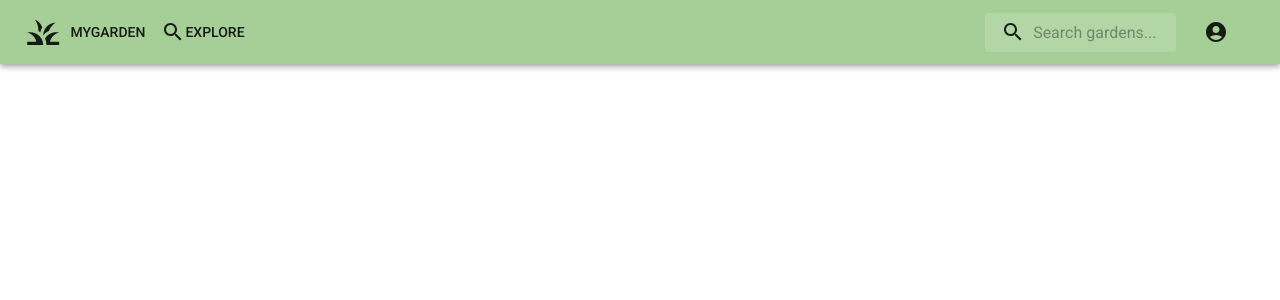
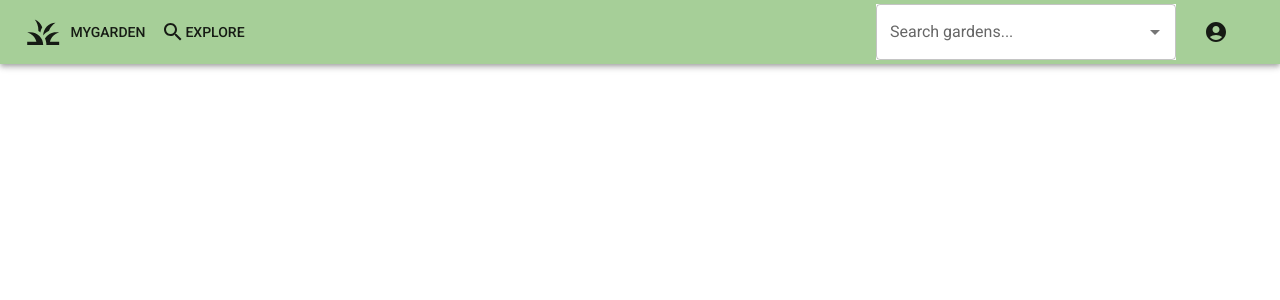
Before and after one commit to yoavrichter30/myGarden, a React (Vite) app in the folder front/: page /profile in a window 1280 px wide. Shown: the top 300 px of the page. Built offline with nearby package versions, Linux system fonts and the light colour scheme; no server answers.

Commit message:
add search gardens to navbar work with server and change the current garden/ still need more style...

```diff
--- /dev/null
+++ b/front/src/components/SearchGarden.tsx
@@ -0,0 +1,106 @@
+import React, { useEffect, useState } from 'react';
+import Card from '@mui/material/Card';
+import CardContent from '@mui/material/CardContent';
+import CardMedia from '@mui/material/CardMedia';
+import Typography from '@mui/material/Typography';
+import { Autocomplete, Box, IconButton, TextField } from '@mui/material';
+import theme from '../theme';
+import { useLocation } from "react-router-dom";
+import { styled, alpha, createTheme, ThemeProvider } from '@mui/material/styles';
+import SearchIcon from '@mui/icons-material/Search';
+import InputBase from '@mui/material/InputBase';
+import { IUser, getAllUsers } from '../services/user-service';
+import { useNavigate } from 'react-router-dom';
+
+const SearchGarden = () => {
+  const Search = styled('div')(({ theme }) => ({
+    position: 'relative',
+    borderRadius: theme.shape.borderRadius,
+    backgroundColor: alpha(theme.palette.common.white, 0.15),
+    '&:hover': {
+      backgroundColor: alpha(theme.palette.common.white, 0.25),
+    },
+    marginLeft: 0,
+    width: '100%',
+    [theme.breakpoints.up('sm')]: {
+      marginLeft: theme.spacing(1),
+      width: 'auto',
+    },
+  }));
+
+  const SearchIconWrapper = styled('div')(({ theme }) => ({
+    padding: theme.spacing(0, 2),
+    height: '100%',
+    position: 'absolute',
+    pointerEvents: 'none',
+    display: 'flex',
+    alignItems: 'center',
+    justifyContent: 'center',
+  }));
+
+  const StyledInputBase = styled(InputBase)(({ theme }) => ({
+    color: 'inherit',
+    width: '100%',
+    '& .MuiInputBase-input': {
+      padding: theme.spacing(1, 1, 1, 0),
+      // vertical padding + font size from searchIcon
+      paddingLeft: `calc(1em + ${theme.spacing(4)})`,
+      transition: theme.transitions.create('width'),
+      [theme.breakpoints.up('sm')]: {
+        width: '15ch',
+        '&:focus': {
+          width: '20ch',
+        },
+      },
+    },
+  }));
+
+  const [usernames, setUserNames] = useState<String[]>([]);
+
+  useEffect(() => {
+    const { req, abort } = getAllUsers();
+    req.then((res) => {
+        setUserNames((res.data).map(u=>u.username!));
+        console.log(usernames)
+    }).catch((err) => {
+        console.log(err);
+    })
+    return () => {
+        abort();
+    }
+  }, []);
+
+  let navigate = useNavigate();
+  const routeUserGarden = (username: string) => routeChange(`/gardenPage?username=${username}`);
+
+  const routeChange = (path: string) => navigate(path);
+
+  const handleOptionSelected = (event, value) => {
+    if(value) {
+      routeUserGarden(value);
+    }
+    // Example: myFunction(value);
+  };
+
+  return (
+    // <Search>
+    //   <SearchIconWrapper>
+    //     <SearchIcon />
+    //   </SearchIconWrapper>
+    //   <StyledInputBase
+    //     placeholder="Search gardens..."
+    //     inputProps={{ 'aria-label': 'Search' }}
+    //   />
+    // </Search>
+    <Autocomplete
+      disablePortal
+      id="combo-box-demo"
+      options={usernames}
+      sx={{ width: 300 }}
+      onChange={handleOptionSelected}
+      renderInput={(params) => <TextField {...params} label="Search gardens..." />}
+    />
+  );
+};
+
+export default SearchGarden;
--- a/front/src/layout/Appbar/Appbar.tsx
+++ b/front/src/layout/Appbar/Appbar.tsx
@@ -13,48 +13,7 @@ import { Button, Menu, MenuItem } from '@mui/material';
 import Box from '@mui/material/Box';
 import { useNavigate } from 'react-router-dom';
 import Divider from '@mui/material/Divider';
-
-const Search = styled('div')(({ theme }) => ({
-  position: 'relative',
-  borderRadius: theme.shape.borderRadius,
-  backgroundColor: alpha(theme.palette.common.white, 0.15),
-  '&:hover': {
-    backgroundColor: alpha(theme.palette.common.white, 0.25),
-  },
-  marginLeft: 0,
-  width: '100%',
-  [theme.breakpoints.up('sm')]: {
-    marginLeft: theme.spacing(1),
-    width: 'auto',
-  },
-}));
-
-const SearchIconWrapper = styled('div')(({ theme }) => ({
-  padding: theme.spacing(0, 2),
-  height: '100%',
-  position: 'absolute',
-  pointerEvents: 'none',
-  display: 'flex',
-  alignItems: 'center',
-  justifyContent: 'center',
-}));
-
-const StyledInputBase = styled(InputBase)(({ theme }) => ({
-  color: 'inherit',
-  width: '100%',
-  '& .MuiInputBase-input': {
-    padding: theme.spacing(1, 1, 1, 0),
-    // vertical padding + font size from searchIcon
-    paddingLeft: `calc(1em + ${theme.spacing(4)})`,
-    transition: theme.transitions.create('width'),
-    [theme.breakpoints.up('sm')]: {
-      width: '15ch',
-      '&:focus': {
-        width: '20ch',
-      },
-    },
-  },
-}));
+import SearchGarden from '../../components/SearchGarden.tsx';
 
 const theme = createTheme({
   ...baseTheme,
@@ -64,6 +23,8 @@ const theme = createTheme({
 export default function SearchAppBar() {
   const [anchorEl, setAnchorEl] = React.useState<null | HTMLElement>(null);
   const isMenuOpen = Boolean(anchorEl);
+
+
 
   const handleProfileMenuOpen = (event: React.MouseEvent<HTMLElement>) => {
     setAnchorEl(event.currentTarget);
@@ -135,16 +96,7 @@ export default function SearchAppBar() {
           >
 
           </Typography>
-          <Search>
-            <SearchIconWrapper>
-              <SearchIcon />
-            </SearchIconWrapper>
-            <StyledInputBase
-              placeholder="Search gardens..."
-              inputProps={{ 'aria-label': 'Search' }}
-            />
-          </Search>
-
+          <SearchGarden/>
           <MenuItem onClick={handleProfileMenuOpen}>
             <IconButton
               size="large"
--- a/front/src/services/user-service.ts
+++ b/front/src/services/user-service.ts
@@ -34,3 +34,21 @@ export const login = (user: IUser) => {
         })
     });
 }
+
+// export const getAllUsers = () => {
+//     return new Promise<IUser[]>((resolve, reject) => {
+//         console.log(`Get all users`);
+//         apiClient.get("/").then((response) => {
+//             resolve(response.data)
+//         }).catch((error) => {
+//             console.log(error)
+//             reject(error)
+//         })
+//     });
+// }
+
+export const getAllUsers = () => {
+    const abortController = new AbortController()
+    const req = apiClient.get<IUser[]>('users', { signal: abortController.signal })
+    return { req, abort: () => abortController.abort() }
+}
```
Also changed, not shown: front/src/services/posts-service.ts (+0 -8 lines), 2 other files (tests, documents, lock files or other folders).
